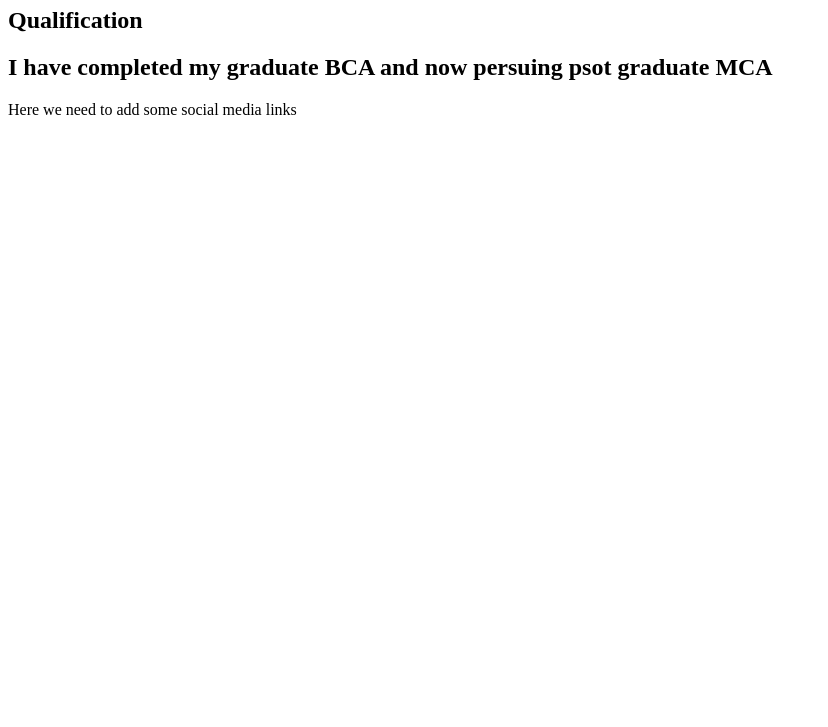
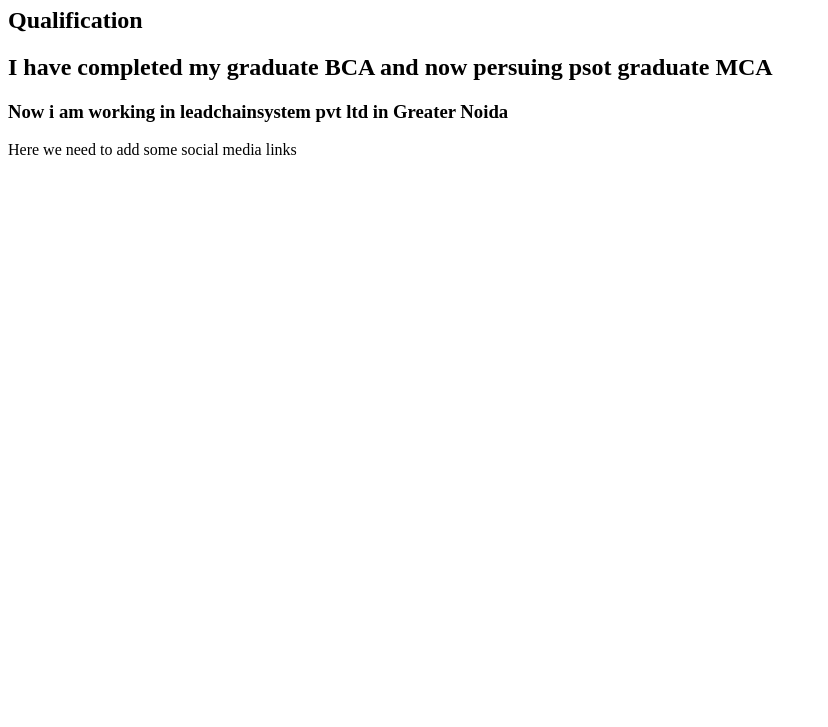
Before and after one commit to yashvantk623/yashvant_yadav_portfolio, a plain HTML site: page index.html in a window 1280 px wide. Shown: the part 73-800 px from the top of the page, without its empty margins (0-828 px from the left). Drawn offline with Linux system fonts and the light colour scheme.

Commit message:
yashvant adding functionality

```diff
--- a/index.html
+++ b/index.html
@@ -14,6 +14,7 @@
 <hgroup>
 <h1>Qualification</h1>
 <h2>I have completed my graduate BCA and now persuing psot graduate MCA</h2>
+<h3>Now i am working in leadchainsystem pvt ltd in Greater Noida</h3>
 </hgroup>
 </section>
 <footer>
```
